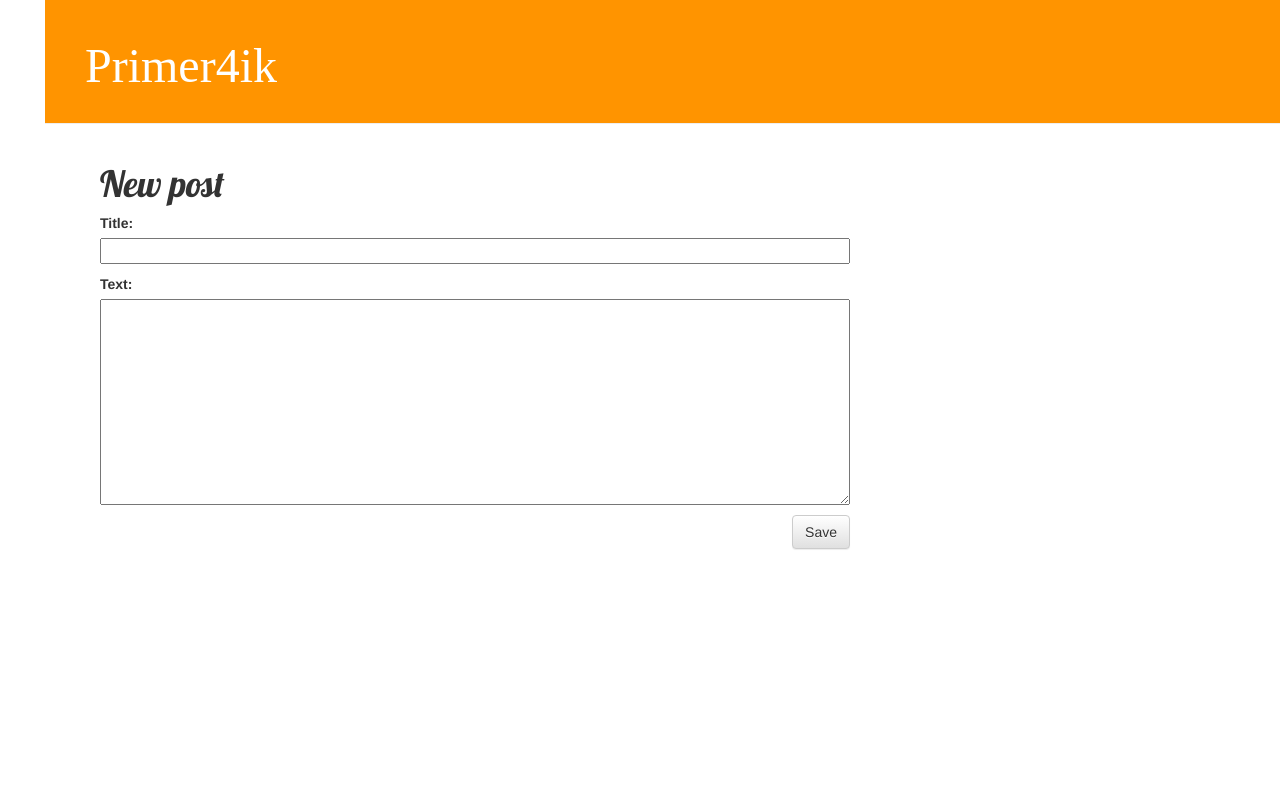
After one commit to Mitra92/popitka2, a Django app: template site1/templates/site1/post_edit.html in a window 1280 px wide. The commit adds this page. Run offline with Django 3.2, Linux system fonts and the light colour scheme; the template is opened without the code that fills it: values that come from a table or form of the project are taken from there, others are empty; some libraries are stand-ins or nearby versions.

Commit message:
Primer4iki 2.3

```diff
--- /dev/null
+++ b/site1/forms.py
@@ -0,0 +1,9 @@
+from django import forms
+
+from .models import Post
+
+class PostForm(forms.ModelForm):
+
+    class Meta:
+        model = Post
+        fields = ('title', 'text',)
--- a/site1/static/css/site1.css
+++ b/site1/static/css/site1.css
@@ -0,0 +1,53 @@
+h1 a {
+	color: #FCA205;
+	font-family: 'Indie Flower'
+}
+body {
+	padding-left: 45px;
+}
+.page-header {
+    background-color: #ff9400;
+    margin-top: 0;
+    padding: 20px 20px 20px 40px;
+}
+
+.page-header h1, .page-header h1 a, .page-header h1 a:visited, .page-header h1 a:active {
+    color: #ffffff;
+    font-size: 36pt;
+    text-decoration: none;
+}
+
+.content {
+    margin-left: 40px;
+}
+
+h1, h2, h3, h4 {
+    font-family: 'Lobster', cursive;
+}
+
+.date {
+    color: #828282;
+}
+
+.save {
+    float: right;
+}
+
+.post-form textarea, .post-form input {
+    width: 100%;
+}
+
+.top-menu, .top-menu:hover, .top-menu:visited {
+    color: #ffffff;
+    float: right;
+    font-size: 26pt;
+    margin-right: 20px;
+}
+
+.post {
+    margin-bottom: 70px;
+}
+
+.post h1 a, .post h1 a:visited {
+    color: #000000;
+}
--- /dev/null
+++ b/site1/templates/site1/base.html
@@ -0,0 +1,23 @@
+{% load staticfiles %}
+<html>
+    <head>
+        <title>Priner4ik</title>
+        <link rel="stylesheet" href="//maxcdn.bootstrapcdn.com/bootstrap/3.2.0/css/bootstrap.min.css">
+        <link rel="stylesheet" href="//maxcdn.bootstrapcdn.com/bootstrap/3.2.0/css/bootstrap-theme.min.css">
+        <link href='//fonts.googleapis.com/css?family=Lobster&subset=latin,latin-ext' rel='stylesheet' type='text/css'>
+        <link rel="stylesheet" href="{% static 'css/site1.css' %}">
+    </head>
+    <body>
+    <div class="page-header">
+        <h1><a href="/">Primer4ik</a></h1>
+    </div>
+    <div class="content container">
+        <div class="row">
+            <div class="col-md-8">
+            {% block content %}
+            {% endblock %}
+            </div>
+        </div>
+    </div>
+    </body>
+</html>
--- /dev/null
+++ b/site1/templates/site1/post_edit.html
@@ -0,0 +1,9 @@
+{% extends 'site1/base.html' %}
+
+{% block content %}
+    <h1>New post</h1>
+    <form method="POST" class="post-form">{% csrf_token %}
+        {{ form.as_p }}
+        <button type="submit" class="save btn btn-default">Save</button>
+    </form>
+{% endblock %}
--- a/site1/urls.py
+++ b/site1/urls.py
@@ -2,5 +2,7 @@ from django.conf.urls import url
 from . import views
 
 urlpatterns = [
-    url(r'$', views.post_list, name='post_list'),
+    url(r'^$', views.post_list, name='post_list'),
+    url(r'^post/(?P<pk>\d+)/$', views.post_detail, name='post_detail'),
+    url(r'^post/new/$', views.post_new, name='post_new'),
 ]
```
Also changed, not shown: site1/templates/site1/post_detail.html (added, +13 -0 lines), site1/templates/site1/post_list.html (+12 -18 lines), site1/views.py (+8 -1 lines).
